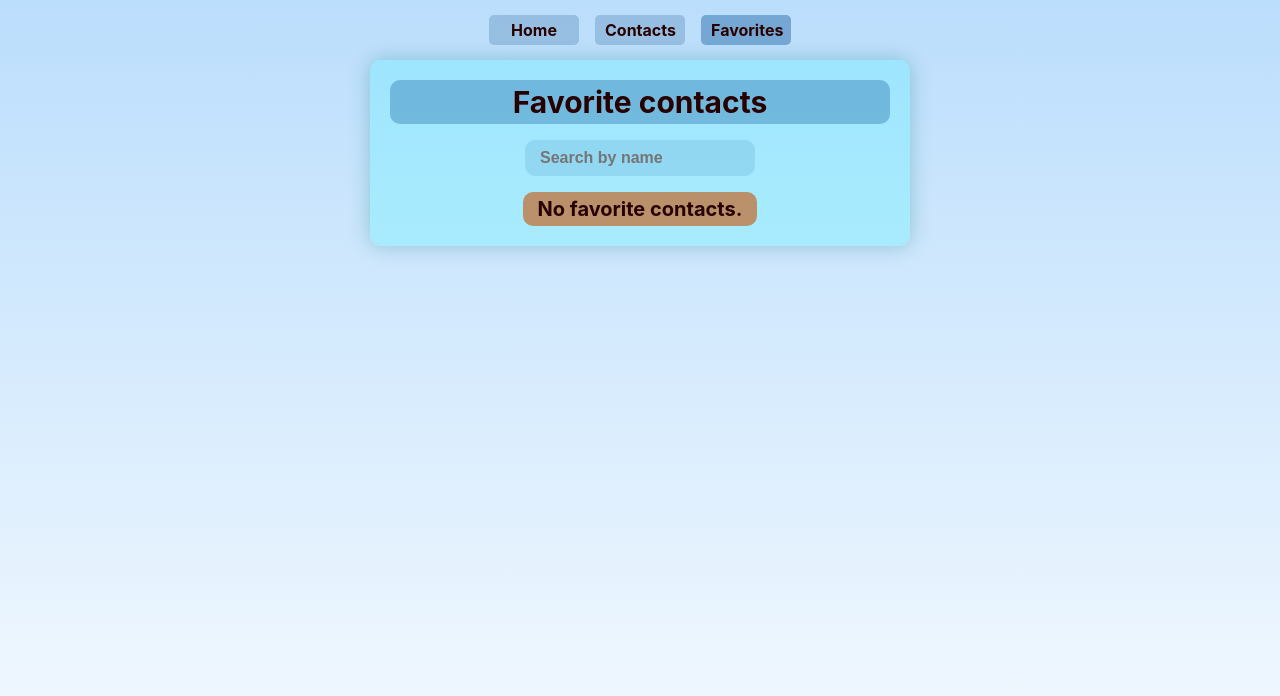
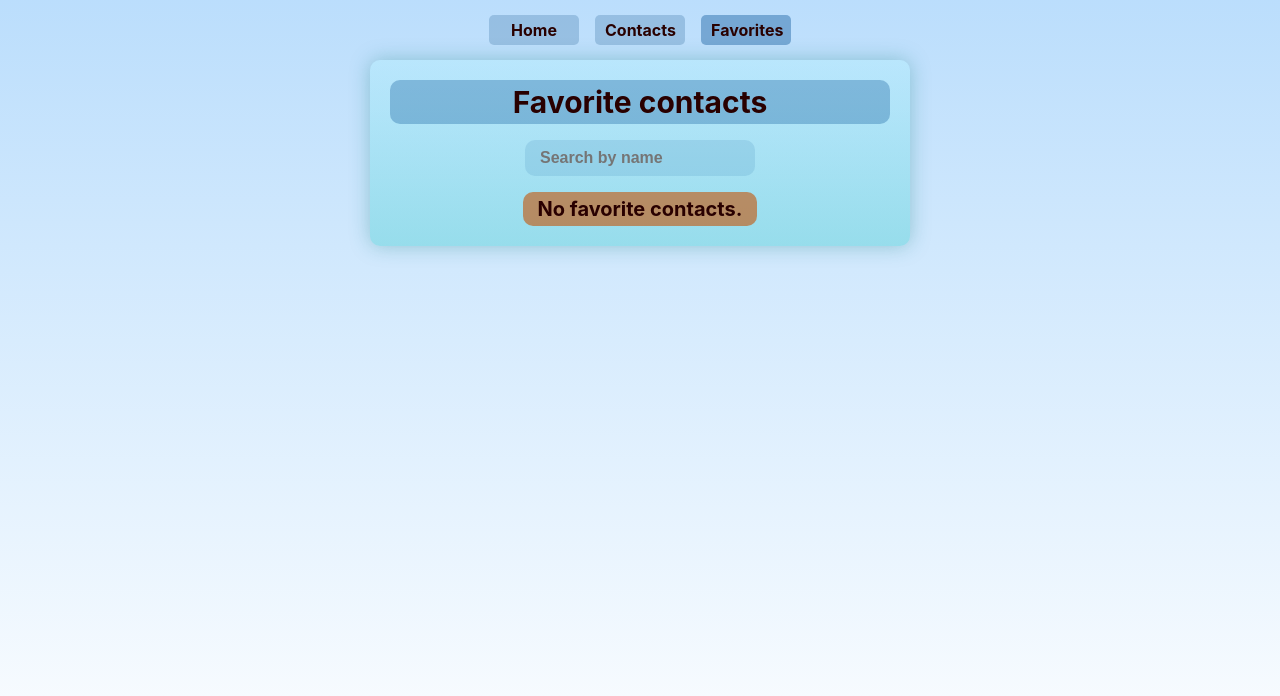
Before and after one commit to sidlicki/goit-react-hw-06-phonebook, a React (Create React App) app: page /goit-react-hw-06-phonebook/favorites in a window 1280 px wide. Shown: the top 696 px of the page. Built offline with nearby package versions, Linux system fonts and the light colour scheme.

Commit message:
fix styles

```diff
--- a/src/components/Layout/Layout.module.css
+++ b/src/components/Layout/Layout.module.css
@@ -9,7 +9,10 @@
   margin-left: auto;
   margin-right: auto;
   max-width: 500px;
-  background-color: rgba(0, 255, 255, 0.178);
+  background: linear-gradient(
+    rgba(158, 255, 255, 0.2),
+    rgba(21, 196, 196, 0.307)
+  );
   border-radius: 10px;
   box-shadow: 0 0 20px rgba(24, 129, 129, 0.349);
 }
--- a/src/index.css
+++ b/src/index.css
@@ -8,7 +8,7 @@ body {
   background: linear-gradient(
     to bottom,
     rgba(85, 172, 248, 0.4),
-    rgba(85, 172, 248, 0.05)
+    rgba(255, 255, 255, 0.05)
   );
   background-repeat: no-repeat;
   height: 100vh;
```
